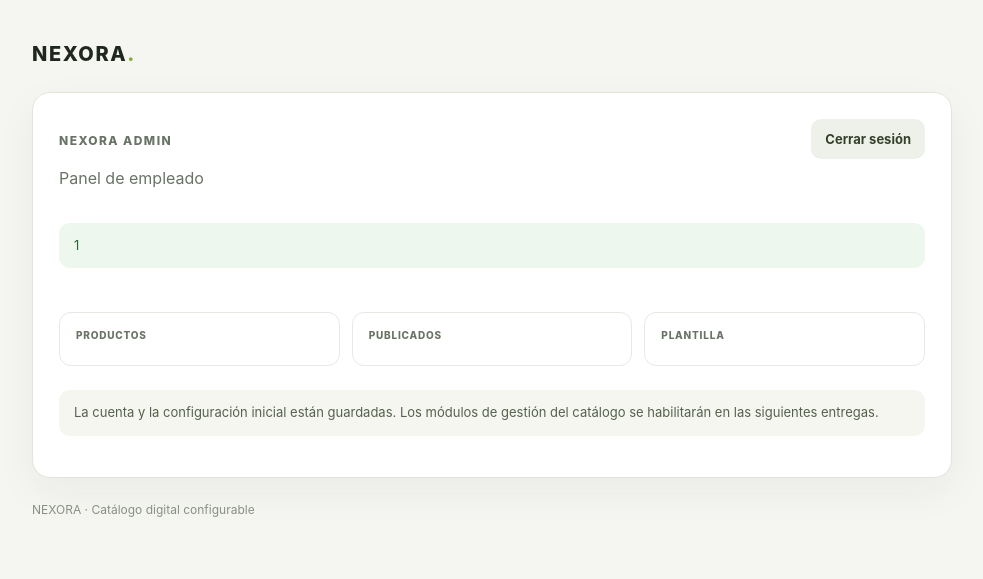
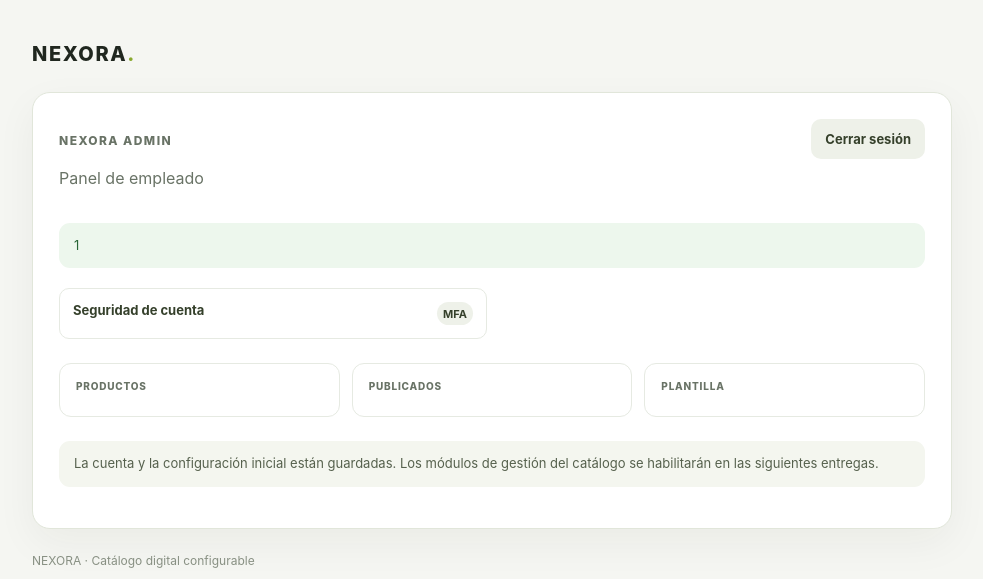
Before and after one commit to JASBH121101/Nexora, a Laravel app: template resources/views/admin/dashboard.blade.php in a window 1280 px wide. Shown: the top 579 px of the page, without its empty margins (148-1131 px from the left). Run offline with Laravel 12, Linux system fonts and the light colour scheme; the template is opened without the code that fills it, so the values that code supplies are empty; the visitor is signed in with stand-in values (Sample User, id 1).

Commit message:
feat(nexora): gate admin sessions with TOTP challenge

```diff
--- a/app/Models/User.php
+++ b/app/Models/User.php
@@ -8,6 +8,7 @@ use Illuminate\Contracts\Auth\MustVerifyEmail as MustVerifyEmailContract;
 use Illuminate\Database\Eloquent\Attributes\Fillable;
 use Illuminate\Database\Eloquent\Attributes\Hidden;
 use Illuminate\Database\Eloquent\Relations\BelongsTo;
+use Illuminate\Database\Eloquent\Relations\HasOne;
 use Illuminate\Foundation\Auth\User as Authenticatable;
 use Illuminate\Notifications\Notifiable;
 
@@ -44,6 +45,11 @@ class User extends Authenticatable implements MustVerifyEmailContract
     public function roleDefinition(): BelongsTo
     {
         return $this->belongsTo(Role::class, 'role_id');
+    }
+
+    public function mfaSettings(): HasOne
+    {
+        return $this->hasOne(UserMfaSetting::class);
     }
 
     public function isOwner(): bool
--- a/bootstrap/app.php
+++ b/bootstrap/app.php
@@ -1,6 +1,7 @@
 <?php
 
 use App\Http\Middleware\AdminAccess;
+use App\Http\Middleware\EnsureMfaVerified;
 use App\Http\Middleware\ApplyInstallationLocale;
 use App\Http\Middleware\OwnerOnly;
 use App\Http\Middleware\RequirePasswordChange;
@@ -25,6 +26,7 @@ return Application::configure(basePath: dirname(__DIR__))
 
         $middleware->alias([
             'admin.access' => AdminAccess::class,
+            'mfa.verified' => EnsureMfaVerified::class,
             'owner' => OwnerOnly::class,
             'password.change.required' => RequirePasswordChange::class,
             'permission' => RequirePermission::class,
--- a/resources/views/admin/dashboard.blade.php
+++ b/resources/views/admin/dashboard.blade.php
@@ -8,6 +8,7 @@
 @if(session('media_message'))<div class="notice warning" role="status">{{session('media_message')}}</div>@endif
 @if(auth()->user()->isOwner()&&!auth()->user()->hasVerifiedEmail())<div class="notice warning">El correo del propietario todavía no está verificado.<form method="POST" action="{{route('verification.send')}}">@csrf<button class="text-button">Solicitar enlace de verificación</button></form></div>@endif
 <nav class="shortcuts">
+<a href="{{route('admin.security.mfa')}}">Seguridad de cuenta <span>MFA</span></a>
 @if(auth()->user()->hasPermission('products.view'))<a href="{{route('admin.products.index')}}">Productos <span>{{$productCount}}</span></a>@endif
 @if(auth()->user()->hasPermission('categories.view'))<a href="{{route('admin.categories.index')}}">Categorías</a>@endif
 @if(auth()->user()->hasPermission('fields.view'))<a href="{{route('admin.fields.index')}}">Campos dinámicos</a>@endif
--- a/routes/web.php
+++ b/routes/web.php
@@ -11,6 +11,7 @@ use App\Modules\Admin\Http\Controllers\EmployeeController;
 use App\Modules\Admin\Http\Controllers\ExportController;
 use App\Modules\Admin\Http\Controllers\FieldDefinitionController;
 use App\Modules\Admin\Http\Controllers\LoginController;
+use App\Modules\Admin\Http\Controllers\MfaController;
 use App\Modules\Admin\Http\Controllers\LoginHelpController;
 use App\Modules\Admin\Http\Controllers\PasswordController;
 use App\Modules\Admin\Http\Controllers\ProductController;
@@ -53,12 +54,35 @@ Route::post('/admin/login/help', [LoginHelpController::class, 'store'])
     ->middleware('throttle:3,10')
     ->name('admin.login.help');
 
-Route::middleware(['auth', AdminAccess::class, RequirePasswordChange::class])
+Route::middleware(['auth', AdminAccess::class])
+    ->prefix('admin')
+    ->group(function (): void {
+        Route::get('/mfa/challenge', [MfaController::class, 'challenge'])
+            ->name('admin.mfa.challenge');
+        Route::post('/mfa/challenge', [MfaController::class, 'verifyChallenge'])
+            ->middleware('throttle:5,1')
+            ->name('admin.mfa.challenge.verify');
+        Route::post('/mfa/cancel', [MfaController::class, 'cancelChallenge'])
+            ->name('admin.mfa.challenge.cancel');
+    });
+
+Route::middleware(['auth', AdminAccess::class, 'mfa.verified', RequirePasswordChange::class])
     ->prefix('admin')
     ->group(function (): void {
         Route::post('/logout', [LoginController::class, 'destroy'])->name('admin.logout');
         Route::get('/password/change', [PasswordController::class, 'edit'])->name('admin.password.change');
         Route::post('/password/change', [PasswordController::class, 'update'])->name('admin.password.update');
+
+        Route::get('/security/mfa', [MfaController::class, 'index'])->name('admin.security.mfa');
+        Route::post('/security/mfa/enrollment', [MfaController::class, 'startEnrollment'])
+            ->middleware('throttle:5,1')
+            ->name('admin.security.mfa.enrollment');
+        Route::post('/security/mfa/confirm', [MfaController::class, 'confirmEnrollment'])
+            ->middleware('throttle:5,1')
+            ->name('admin.security.mfa.confirm');
+        Route::post('/security/mfa/disable', [MfaController::class, 'disable'])
+            ->middleware('throttle:5,1')
+            ->name('admin.security.mfa.disable');
         Route::get('/', DashboardController::class)->name('admin.home');
 
         Route::get('/products', [ProductController::class, 'index'])
```
Also changed, not shown: app/Modules/Admin/Http/Controllers/LoginController.php (+12 -0 lines).
